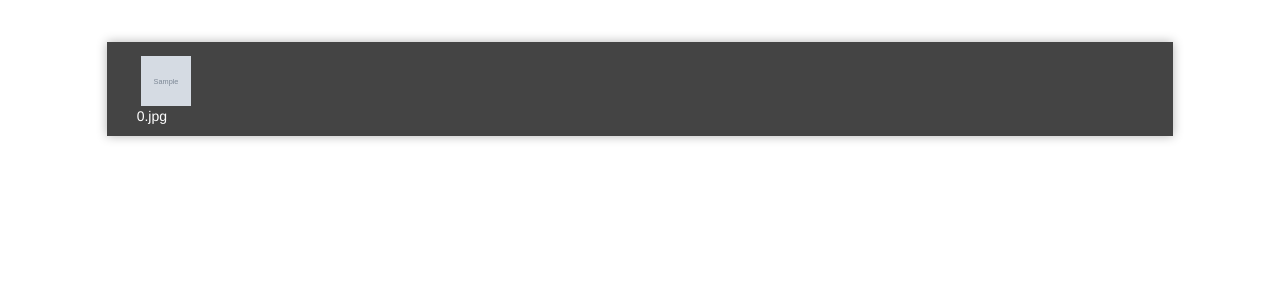
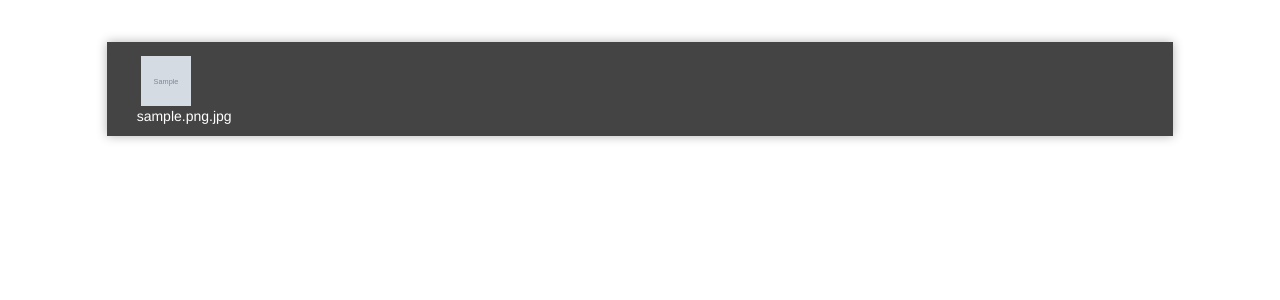
Before and after one commit to marsggbo/LabelImg, a Flask app: template templates/index.html in a window 1280 px wide. Shown: the part 172-472 px from the top of the page. Run offline with Flask 2, Linux system fonts and the light colour scheme; the template is opened without the code that fills it: most values are stand-ins (such as "Sample title", 1, 10 or a date in 2020); grey boxes marked "Sample" are stand-in pictures; parts of the project's set-up code (start-up, migrations or seed data) failed here and were passed over; some libraries are stand-ins or nearby versions.

Commit message:
update img name

```diff
--- a/templates/index.html
+++ b/templates/index.html
@@ -70,7 +70,7 @@
                 {% for id in range(0, num) %}
                 <a>
                     <img src={{images[id]}} class="figure-img img-fluid rounded" alt={{id}}>
-                    <div class="caption">{{id}}.jpg</div>
+                    <div class="caption">{{images[id].split('/')[-1]}}.jpg</div>
                 </a>
                 {% endfor %}
             </div>
```
